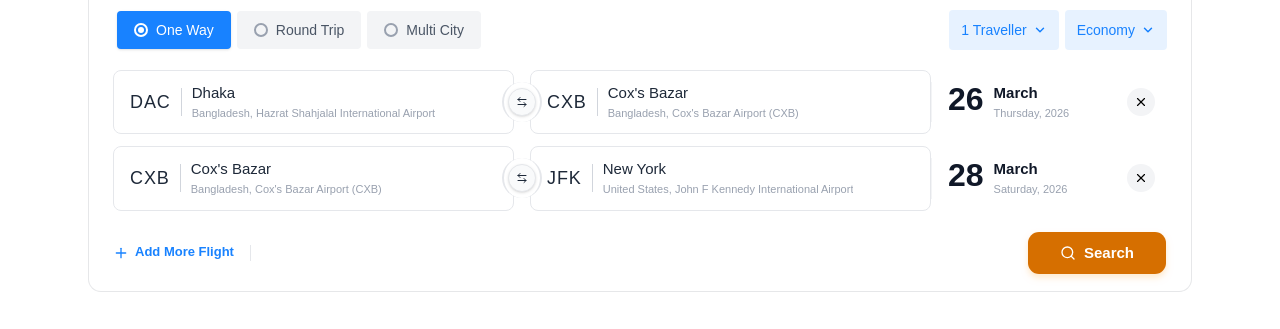
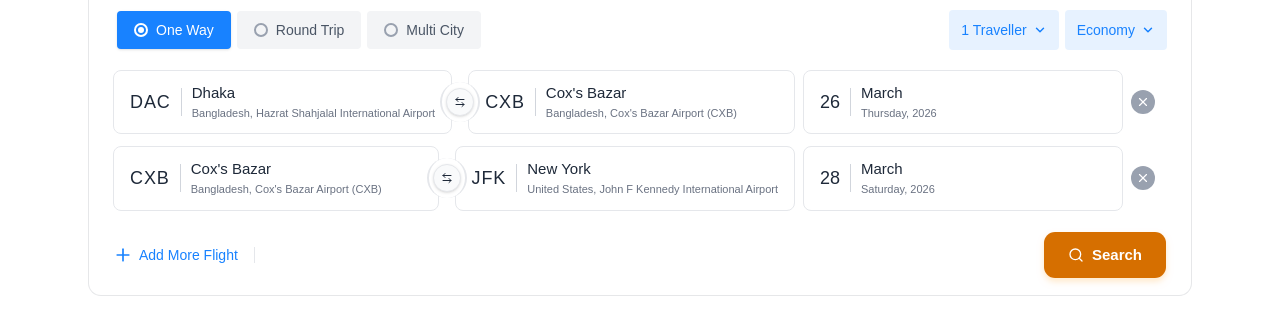
Before and after one commit to hayatul-islam/share-trip, a Next.js app: page / in a window 1280 px wide. Shown: the part 379-708 px from the top of the page. Built offline with nearby package versions, Linux system fonts and the light colour scheme; a web font is replaced by a local one.

Commit message:
Update date picker design and functionality

```diff
--- a/components/AirportSelector.tsx
+++ b/components/AirportSelector.tsx
@@ -72,7 +72,7 @@ const AirportSelector: React.FC<AirportSelectorProps> = ({
   return (
     <Popover open={open} onOpenChange={setOpen}>
       <PopoverTrigger asChild>
-        <div className="flex-1 cursor-pointer ">
+        <div className="flex-1 cursor-pointer w-full">
           {open ? (
             <div className="flex items-center gap-2 px-3 h-[62px] border border-primary rounded-lg bg-white">
               <Input
@@ -108,7 +108,7 @@ const AirportSelector: React.FC<AirportSelectorProps> = ({
                 <p className="text-[15px] font-medium text-gray-800 leading-snug truncate">
                   {airport.city}
                 </p>
-                <p className="text-[11px] text-gray-400 truncate mt-0.5">
+                <p className="text-[11px] text-gray-500 truncate mt-0.5">
                   {airport.country}, {airport.fullName}
                 </p>
               </div>
@@ -118,7 +118,7 @@ const AirportSelector: React.FC<AirportSelectorProps> = ({
       </PopoverTrigger>
 
       <PopoverContent
-        className="w-[360px] p-0 shadow-2xl bg-white border border-gray-200 rounded-xl overflow-hidden"
+        className="w-full p-0 shadow-2xl bg-white border border-gray-200 rounded-xl overflow-hidden"
         align="start"
         sideOffset={4}
         onOpenAutoFocus={(e) => e.preventDefault()}
--- a/components/DatePicker.tsx
+++ b/components/DatePicker.tsx
@@ -21,18 +21,18 @@ const DatePicker: React.FC<DatePickerProps> = ({ date, onChange }) => {
       <PopoverTrigger asChild>
         <button
           type="button"
-          className="w-[195px] shrink-0 text-left px-4 py-3 hover:bg-gray-50 transition-colors focus:outline-none"
+          className="w-full max-w-[320px] shrink-0 text-left px-4 py-3 rounded-lg border border-gray-200 transition-colors focus:outline-none"
         >
-          <div className="flex items-start gap-2.5">
-            <span className="text-[32px] font-bold text-gray-900 leading-none tabular-nums">
+          <div className="flex items-center gap-2.5">
+            <h4 className="text-lg font-medium text-gray-800 leading-none tabular-nums">
               {format(date, "d")}
-            </span>
-
+            </h4>
+            <div className="w-px border-l border-gray-300 h-7 shrink-0" />
             <div>
-              <p className="text-[15px] font-semibold text-gray-900 leading-snug">
+              <p className="text-[15px] font-medium text-gray-800 leading-snug">
                 {format(date, "MMMM")}
               </p>
-              <p className="text-[11px] text-gray-400 mt-0.5">
+              <p className="text-[11px] text-gray-500 mt-0.5">
                 {format(date, "EEEE, yyyy")}
               </p>
             </div>
@@ -41,7 +41,7 @@ const DatePicker: React.FC<DatePickerProps> = ({ date, onChange }) => {
       </PopoverTrigger>
 
       <PopoverContent
-        className="w-auto p-0 shadow-xl border-gray-200"
+        className="w-auto p-0 shadow-xl border-gray-200 bg-white"
         align="end"
       >
         <Calendar
--- a/components/FlightSearch.tsx
+++ b/components/FlightSearch.tsx
@@ -105,9 +105,9 @@ const FlightSearch: React.FC = () => {
         <TravellerSelectors />
       </div>
 
-      <div className="space-y-3">
+      <div className=" space-y-3">
         {legs.map((leg) => (
-          <div key={leg.id} className="flex items-stretch ">
+          <div key={leg.id} className="flex items-stretch gap-2 w-full">
             <div className="flex items-center w-full">
               <AirportSelector
                 airport={leg.origin}
@@ -122,7 +122,7 @@ const FlightSearch: React.FC = () => {
                   className="w-7 h-7 rounded-full border border-gray-200 bg-gray-50 flex items-center justify-center
                   hover:bg-orange-50 hover:border-orange-200 transition-colors shadow-sm"
                 >
-                  <ArrowLeftRight className="w-3 h-3 text-gray-800" />
+                  <ArrowLeftRight className="w-3 h-3 text-gray-800 font-medium" />
                 </button>
               </div>
 
@@ -131,7 +131,6 @@ const FlightSearch: React.FC = () => {
                 onChange={(ap) => updateLeg(leg.id, { destination: ap })}
               />
             </div>
-            <div className="w-px bg-gray-100 my-3 shrink-0" />
 
             <DatePicker
               date={leg.date}
@@ -144,7 +143,7 @@ const FlightSearch: React.FC = () => {
                   type="button"
                   onClick={() => removeLeg(leg.id)}
                   aria-label="Remove flight leg"
-                  className="w-7 h-7 rounded-full bg-gray-100 hover:bg-red-50 hover:text-red-400
+                  className="w-6 h-6 rounded-full bg-gray-400 text-white hover:bg-red-50 hover:text-red-400
                     flex items-center justify-center transition-colors"
                 >
                   <X className="w-3.5 h-3.5" />
@@ -160,9 +159,9 @@ const FlightSearch: React.FC = () => {
           <button
             type="button"
             onClick={addLeg}
-            className="flex items-center gap-1.5 text-[13px] font-semibold text-primary transition-colors"
+            className="flex items-center gap-1.5 font-medium text-primary transition-colors cursor-pointer"
           >
-            <Plus className="w-4 h-4" />
+            <Plus className="w-5 h-5" />
             Add More Flight
           </button>
 
@@ -171,7 +170,7 @@ const FlightSearch: React.FC = () => {
 
         <Button
           type="button"
-          className="bg-yellow hover:bg-yellow/80 text-white rounded-xl px-8 h-11 text-[15px] font-semibold gap-2 shadow-md shadow-orange-100 transition-all"
+          className="bg-yellow hover:bg-yellow/80 text-white rounded-xl px-6 h-12 text-[15px] font-semibold gap-2 shadow-md shadow-orange-100 transition-all"
         >
           <Search className="w-4 h-4" />
           Search
```
